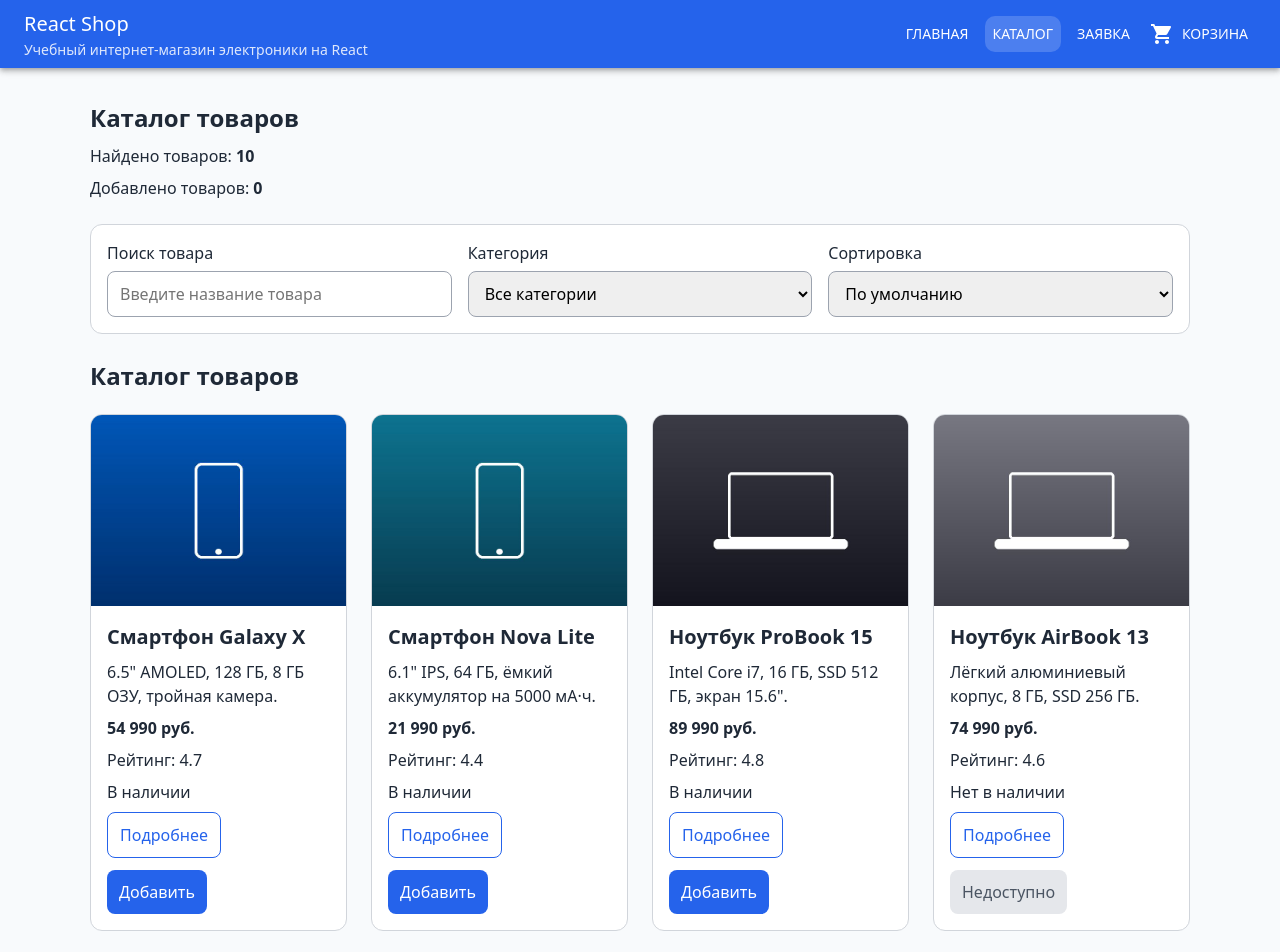
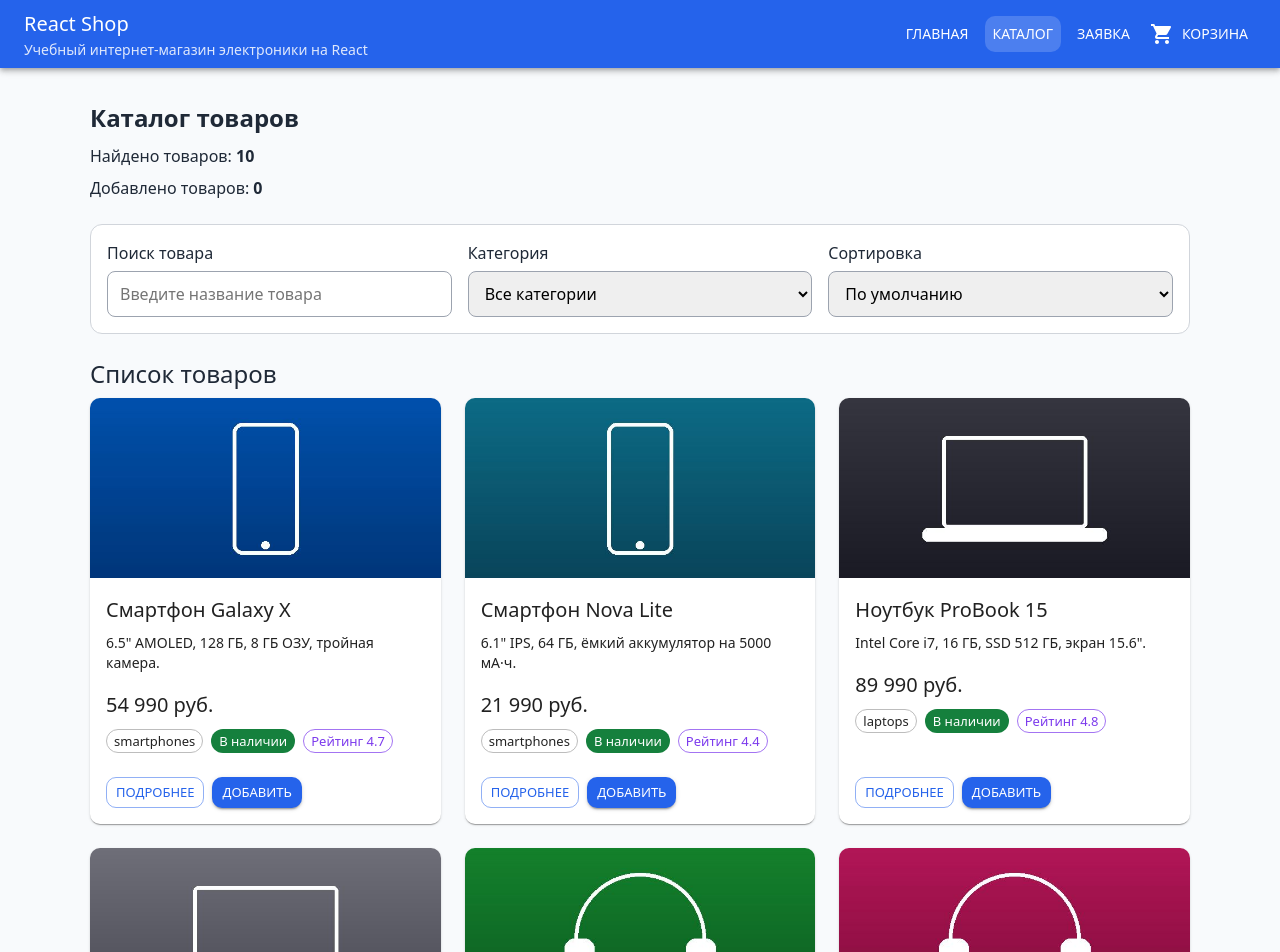
Before and after one commit to f1shi/kr5-react-shop, a React (Vite) app: page /catalog in a window 1280 px wide. Shown: the top 952 px of the page. Built offline with nearby package versions, Linux system fonts and the light colour scheme.

Commit message:
feat: rebuild product cards and list with MUI Card

```diff
--- a/src/components/ProductCard.jsx
+++ b/src/components/ProductCard.jsx
@@ -1,45 +1,72 @@
+import {
+  Box,
+  Button,
+  Card,
+  CardActions,
+  CardContent,
+  CardMedia,
+  Chip,
+  Stack,
+  Typography
+} from '@mui/material';
 import { Link } from 'react-router-dom';
 
 function ProductCard({ product, onAddToCart }) {
   const formattedPrice = `${product.price.toLocaleString('ru-RU')} руб.`;
 
   return (
-    <article className="product-card">
+    <Card sx={{ height: '100%', display: 'flex', flexDirection: 'column' }}>
       {product.image && (
-        <img
-          className="product-card__image"
-          src={`${import.meta.env.BASE_URL}${product.image}`}
+        <CardMedia
+          component="img"
+          height="180"
+          image={`${import.meta.env.BASE_URL}${product.image}`}
           alt={product.title}
-          width="640"
-          height="480"
-          loading="lazy"
         />
       )}
-      <div className="product-card__body">
-        <h3 className="product-card__title">
-          <Link to={`/catalog/${product.id}`}>{product.title}</Link>
-        </h3>
-        <p className="product-card__description">{product.description}</p>
-        <p className="product-card__price">{formattedPrice}</p>
-        <p className="product-card__rating">Рейтинг: {product.rating}</p>
-        <p className="product-card__status">
-          {product.isAvailable ? 'В наличии' : 'Нет в наличии'}
-        </p>
-        <div className="product-card__actions">
-          <Link className="product-card__link" to={`/catalog/${product.id}`}>
+
+      <CardContent sx={{ flexGrow: 1 }}>
+        <Typography variant="h6" component="h3" gutterBottom>
+          {product.title}
+        </Typography>
+        <Typography variant="body2" color="text.secondary" sx={{ mb: 2 }}>
+          {product.description}
+        </Typography>
+        <Typography variant="h6" component="p" sx={{ mb: 1 }}>
+          {formattedPrice}
+        </Typography>
+        <Stack direction="row" spacing={1} useFlexGap flexWrap="wrap">
+          <Chip label={product.category} size="small" variant="outlined" />
+          <Chip
+            label={product.isAvailable ? 'В наличии' : 'Нет в наличии'}
+            color={product.isAvailable ? 'success' : 'default'}
+            size="small"
+          />
+          <Chip
+            label={`Рейтинг ${product.rating}`}
+            color="secondary"
+            size="small"
+            variant="outlined"
+          />
+        </Stack>
+      </CardContent>
+
+      <CardActions sx={{ px: 2, pb: 2 }}>
+        <Box sx={{ display: 'flex', gap: 1, flexWrap: 'wrap' }}>
+          <Button component={Link} to={`/catalog/${product.id}`} size="small" variant="outlined">
             Подробнее
-          </Link>
-          <button
-            className="product-card__button"
-            type="button"
+          </Button>
+          <Button
+            size="small"
+            variant="contained"
             disabled={!product.isAvailable}
             onClick={() => onAddToCart(product)}
           >
             {product.isAvailable ? 'Добавить' : 'Недоступно'}
-          </button>
-        </div>
-      </div>
-    </article>
+          </Button>
+        </Box>
+      </CardActions>
+    </Card>
   );
 }
 
--- a/src/components/ProductList.jsx
+++ b/src/components/ProductList.jsx
@@ -1,27 +1,28 @@
+import { Alert, Box, Typography } from '@mui/material';
 import ProductCard from './ProductCard';
 
 function ProductList({ products, onAddToCart }) {
   if (products.length === 0) {
-    return (
-      <p className="products-empty">
-        По выбранным условиям товары не найдены.
-      </p>
-    );
+    return <Alert severity="info">По выбранным условиям товары не найдены.</Alert>;
   }
 
   return (
-    <section className="products-section" aria-labelledby="products-title">
-      <h2 id="products-title">Каталог товаров</h2>
-      <div className="products-grid">
+    <Box component="section" aria-labelledby="products-title">
+      <Typography id="products-title" variant="h5" component="h2" gutterBottom>
+        Список товаров
+      </Typography>
+      <Box
+        sx={{
+          display: 'grid',
+          gridTemplateColumns: 'repeat(auto-fit, minmax(260px, 1fr))',
+          gap: 3
+        }}
+      >
         {products.map((product) => (
-          <ProductCard
-            key={product.id}
-            product={product}
-            onAddToCart={onAddToCart}
-          />
+          <ProductCard key={product.id} product={product} onAddToCart={onAddToCart} />
         ))}
-      </div>
-    </section>
+      </Box>
+    </Box>
   );
 }
 
```
